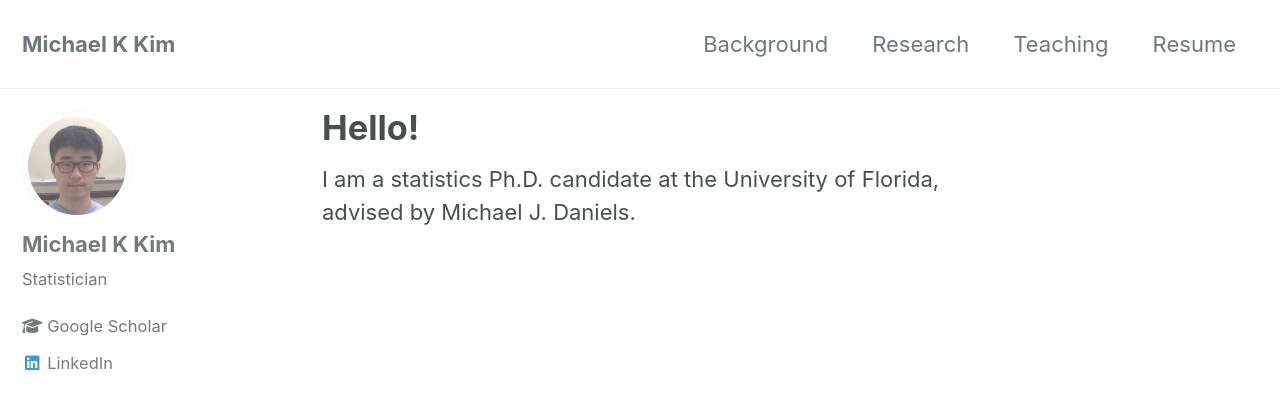
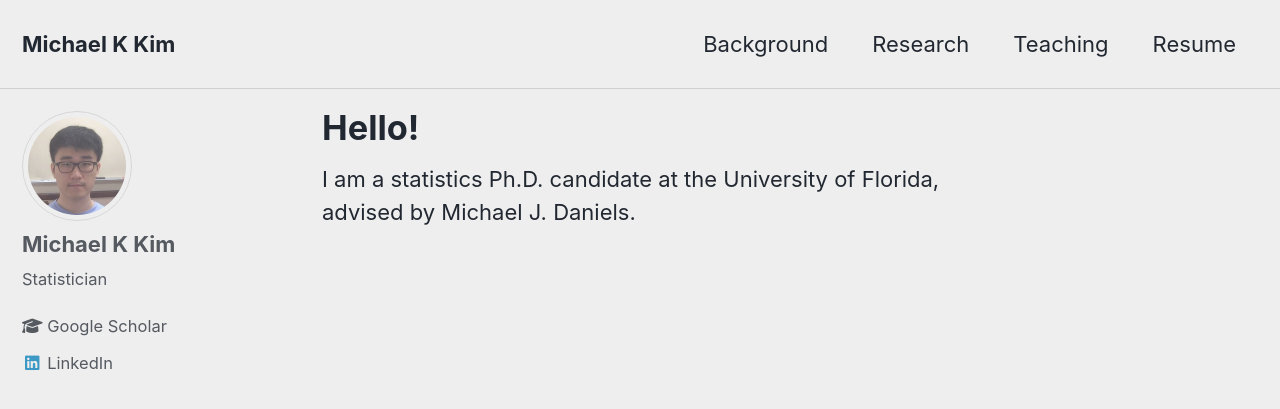
Before and after one commit to michaelkkim/michaelkkim.github.io, a Jekyll site: the page built from index.html, in a window 1280 px wide and 900 px high. Shown: the top 409 px of the window. Built offline with Jekyll 4.4.1, drawn with Linux system fonts in a browser that asks for light colours; cached includes are drawn as plain includes; nearby versions of some CDN libraries; the list of posts is cut into pages by our own code.

Commit message:
Update _config.yml

```diff
--- a/_config.yml
+++ b/_config.yml
@@ -12,7 +12,7 @@
 
 # theme                  : "minimal-mistakes-jekyll"
 # remote_theme           : "mmistakes/minimal-mistakes"
-minimal_mistakes_skin    : "default" # "air", "aqua", "contrast", "default", "dark", "dirt", "neon", "mint", "plum", "sunrise"
+minimal_mistakes_skin    : "air" # "air", "aqua", "contrast", "default", "dark", "dirt", "neon", "mint", "plum", "sunrise"
 
 # Site Settings
 locale                   : "en-US"
```
